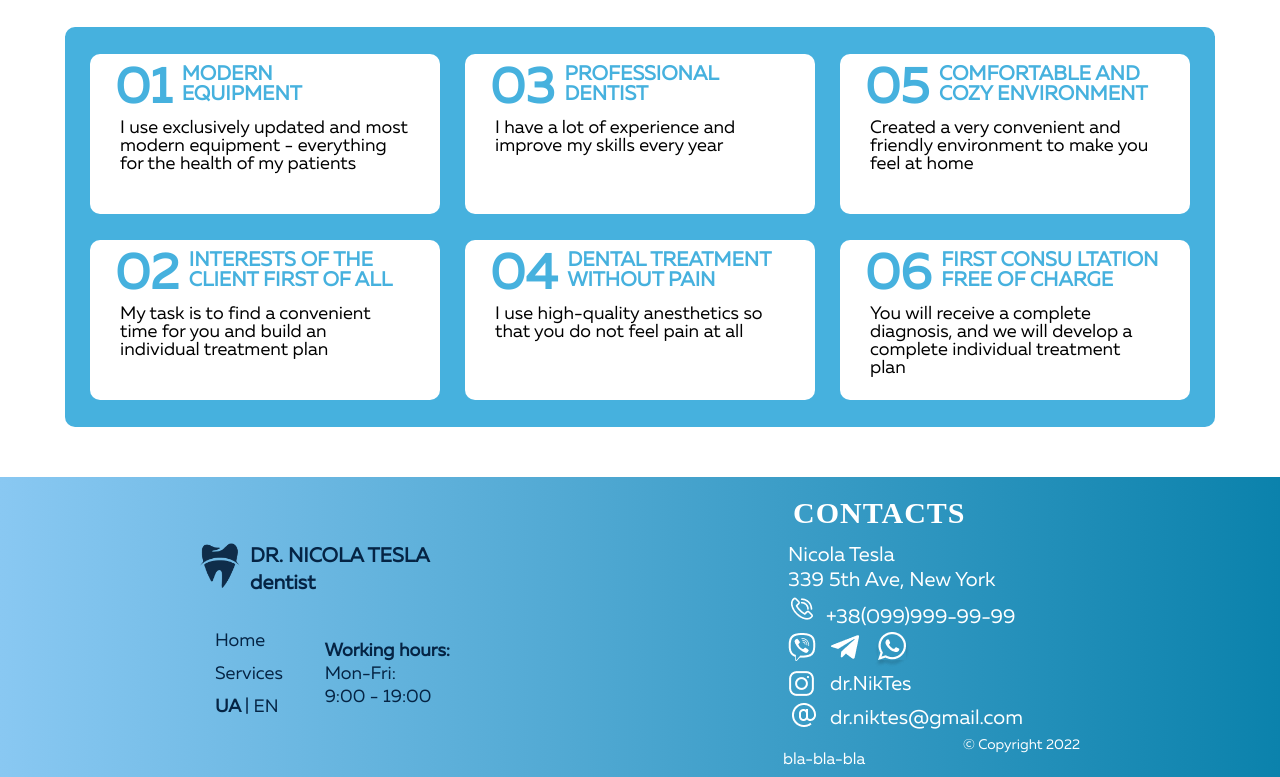
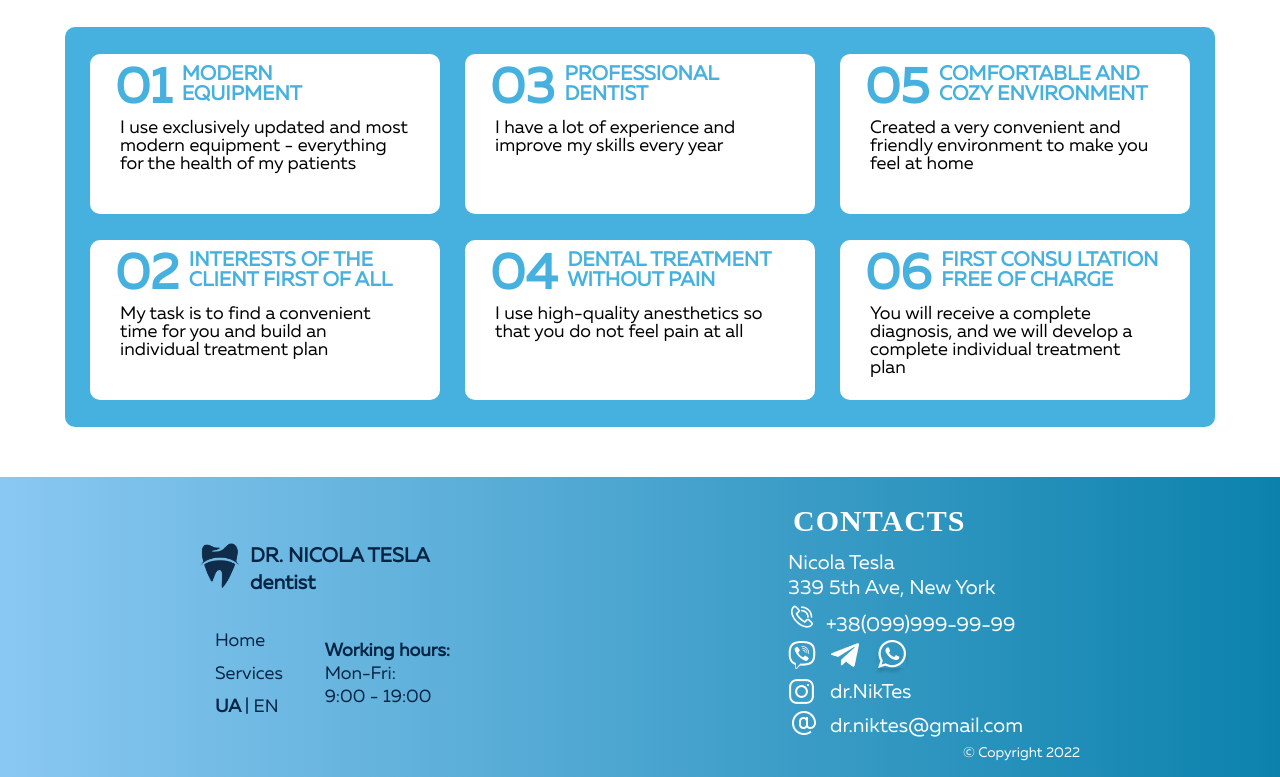
Before and after one commit to InnaYasinchuk/GitHub-9, a plain HTML site: page index.html in a window 1280 px wide. Shown: the part 981-1758 px from the top of the page. Drawn offline with Linux system fonts and the light colour scheme; files whose address does not match are found by name.

Commit message:
remove bla-bla-bla

```diff
--- a/index.html
+++ b/index.html
@@ -149,7 +149,6 @@
             <p class="contact"><a class="email" href="mailto:dr.niktes@gmail.com"><img src="/icon/email.png" alt="email" class="email"></a>dr.niktes@gmail.com</p>
           </address>
           <p class="copyright">&#169; Copyright 2022</p>
-          <p>bla-bla-bla</p>
         </div>
       </div>
     </footer>
```
